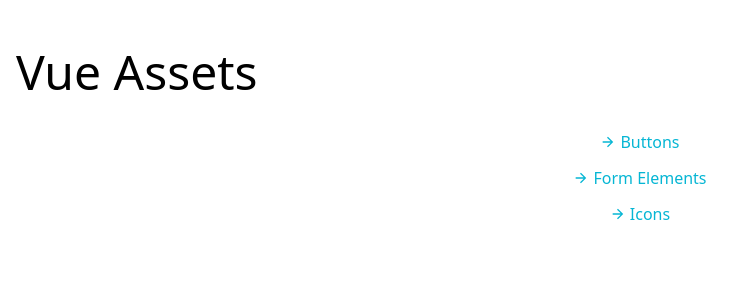
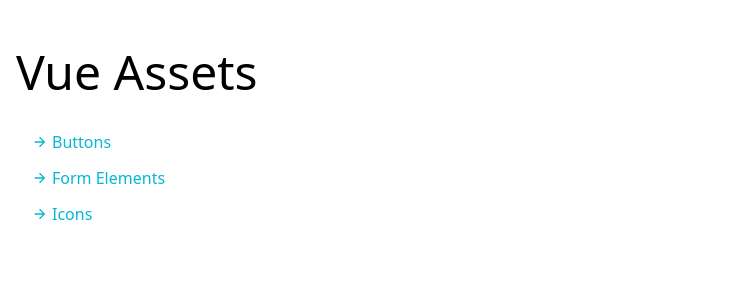
Before and after one commit to ykob/vue-assets, a Vue app: page / in a window 1280 px wide. Shown: the top 300 px of the page, without its empty margins (0-753 px from the left). Built offline with nearby package versions, Linux system fonts and the light colour scheme; the HTML template or start-up script is replaced by a standard one.

Commit message:
added shrink prop on ButtonTransparent component.

```diff
--- a/src/components/button/ButtonTransparent.vue
+++ b/src/components/button/ButtonTransparent.vue
@@ -50,6 +50,10 @@
       default: undefined,
     },
     loading: {
+      type: Boolean,
+      default: false,
+    },
+    shrink: {
       type: Boolean,
       default: false,
     },
@@ -114,25 +118,27 @@
         }
       }
       const sizeClassnames = (buttonSize: ButtonSize): string[] => {
+        const classnamesWidth = this.shrink === true ? ['px-4'] : ['w-full']
+
         switch (buttonSize) {
           case 's':
             if (this.circle) {
               return ['h-7', 'text-sm', 'w-7']
             } else {
-              return ['h-6', 'text-sm', 'w-full']
+              return ['h-6', 'text-sm', ...classnamesWidth]
             }
           case 'm':
           default:
             if (this.circle) {
               return ['h-9', 'text-base', 'w-9']
             } else {
-              return ['h-7', 'text-base', 'w-full']
+              return ['h-7', 'text-base', ...classnamesWidth]
             }
           case 'l':
             if (this.circle) {
               return ['h-11', 'text-lg', 'w-11']
             } else {
-              return ['h-8', 'text-lg', 'w-full']
+              return ['h-8', 'text-lg', ...classnamesWidth]
             }
         }
       }
--- a/src/views/ViewHome.vue
+++ b/src/views/ViewHome.vue
@@ -5,6 +5,7 @@
       :icon="icon.mdiArrowRight"
       tag="router-link"
       to="/buttons"
+      shrink
     >
       Buttons
     </button-transparent>
@@ -12,6 +13,7 @@
       :icon="icon.mdiArrowRight"
       tag="router-link"
       to="/form-elements"
+      shrink
     >
       Form Elements
     </button-transparent>
@@ -19,6 +21,7 @@
       :icon="icon.mdiArrowRight"
       tag="router-link"
       to="/icons"
+      shrink
     >
       Icons
     </button-transparent>
```
